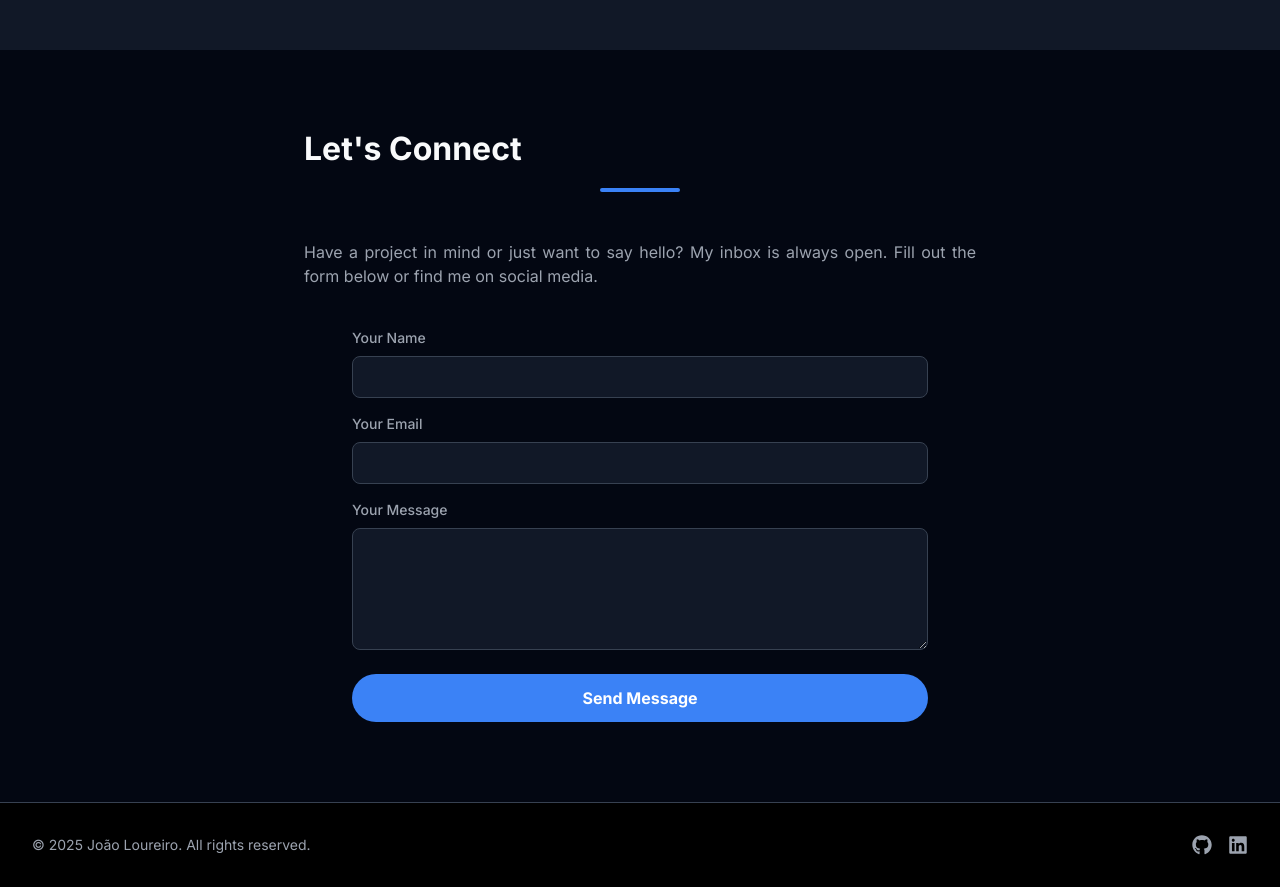
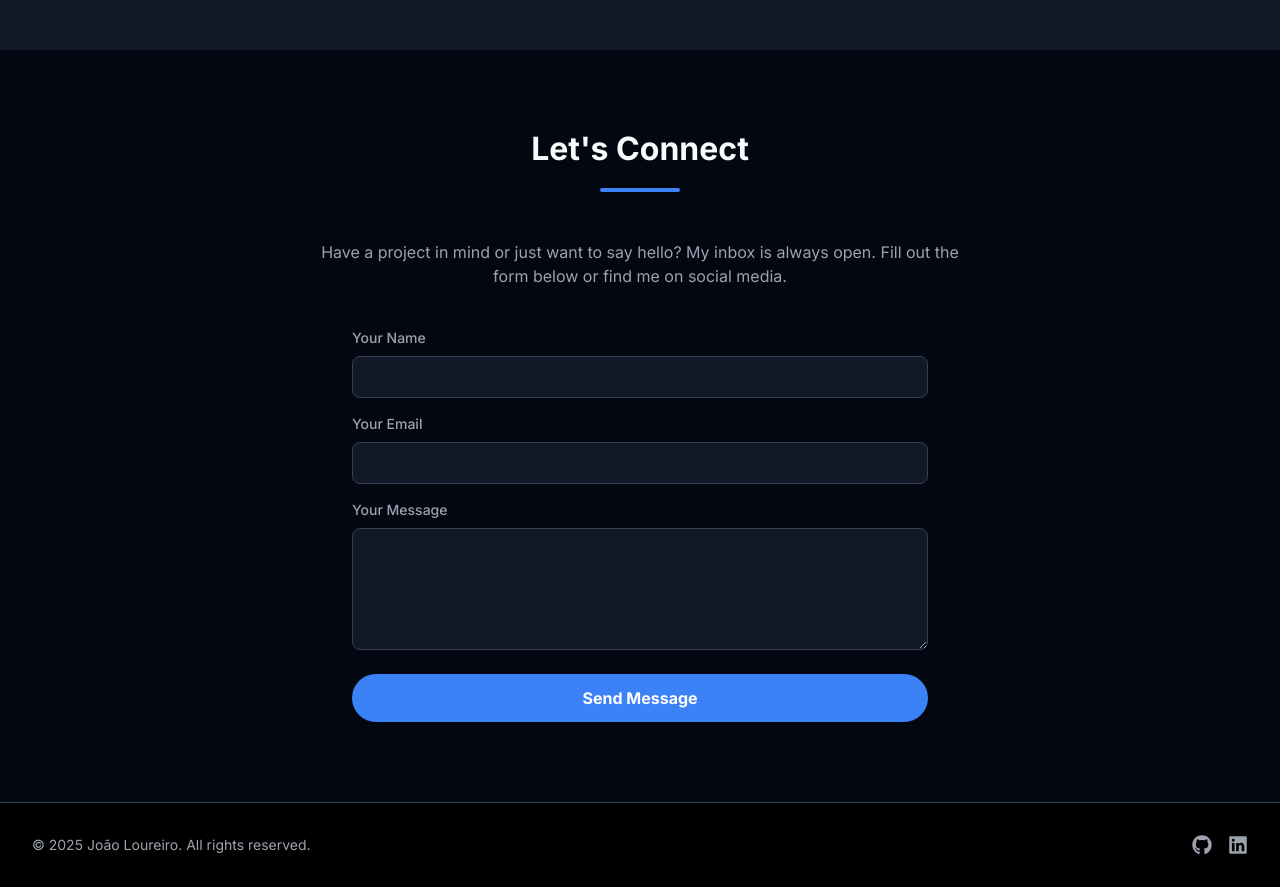
Before and after one commit to joaonloureiro/portfolio-app, a Next.js app in the folder frontend/: page /en in a window 1280 px wide. Shown: the part 2320-3207 px from the top of the page. Built offline with nearby package versions, Linux system fonts and the light colour scheme; no server answers.

Commit message:
fix: centering contact title

```diff
--- a/frontend/src/app/components/sections/Contact.tsx
+++ b/frontend/src/app/components/sections/Contact.tsx
@@ -81,7 +81,7 @@ export default function Contact() {
       transition={{ duration: 0.6, ease: "easeOut" }}
     >
       <div className="container mx-auto px-4">
-        <div className="text-justify max-w-2xl mx-auto">
+        <div className="text-center max-w-2xl mx-auto">
           <h2 className="text-3xl md:text-4xl font-bold text-[var(--color-text-primary)] heading-underline">{t('title')}</h2>
           <p className="text-[var(--color-text-secondary)] mb-10">{t('subtitle')}</p>
         </div>
```
